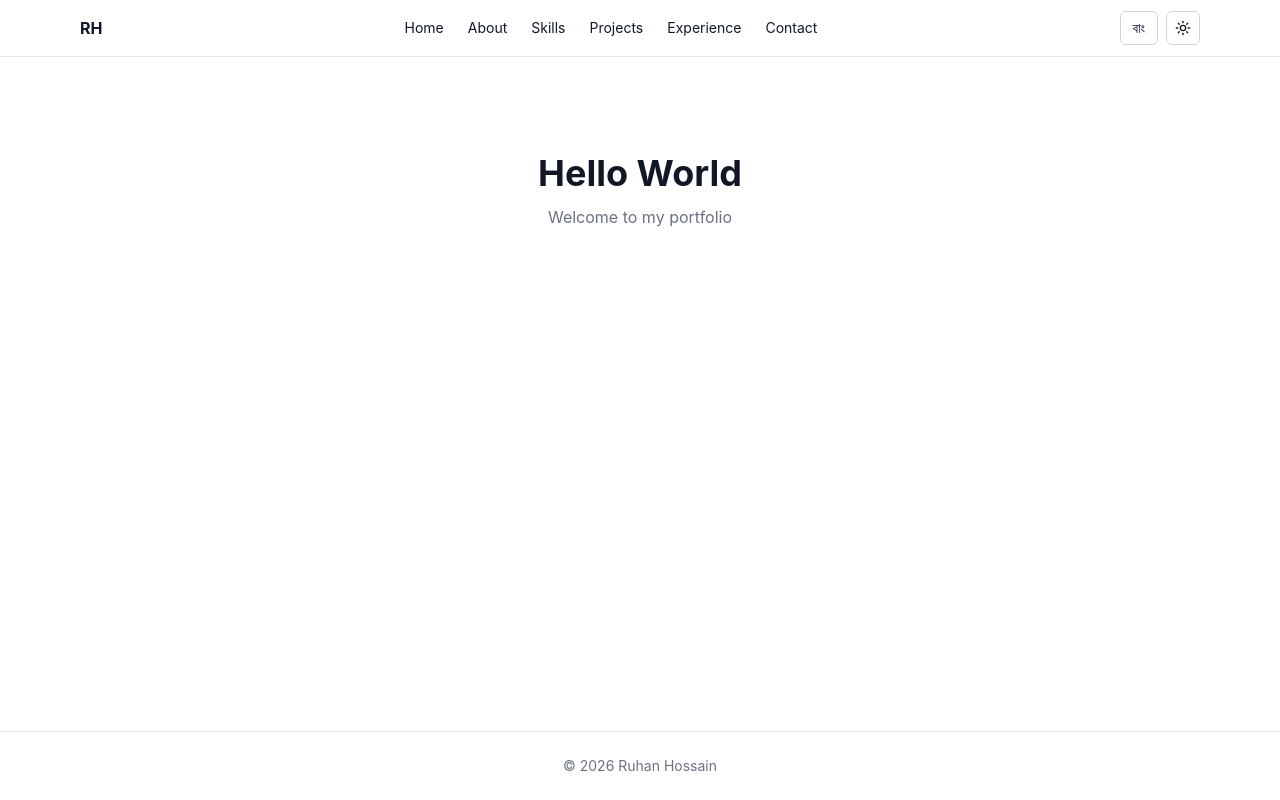
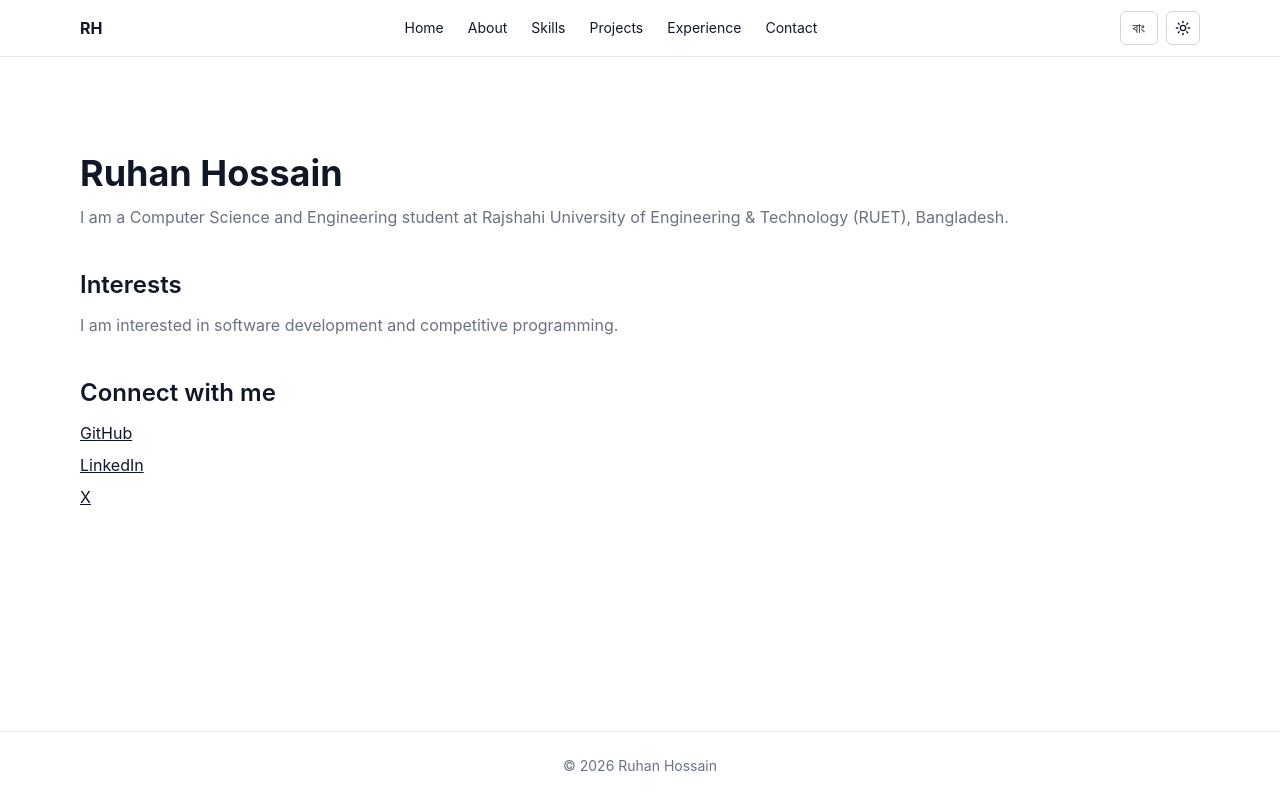
Before and after one commit to RUHAN-HOSSAIN/My-Portfolio, a React (Vite) app in the folder frontend/: page / in a window 1280 px wide. Built offline with nearby package versions, Linux system fonts and the light colour scheme.

Commit message:
seo, kichu data home aa add korlam jeno seo te help hoi!!

```diff
--- a/frontend/src/i18n/locales/bn.json
+++ b/frontend/src/i18n/locales/bn.json
@@ -1,5 +1,11 @@
 {
   "nav": { "home": "হোম", "about": "আমার সম্পর্কে", "skills": "দক্ষতা", "projects": "প্রজেক্ট", "experience": "অভিজ্ঞতা", "contact": "যোগাযোগ" },
-  "home": { "greeting": "হ্যালো ওয়ার্ল্ড", "subtitle": "আমার পোর্টফোলিওতে স্বাগতম" },
+  "home": {
+    "name": "রুহান হোসেন (Ruhan Hossain)",
+    "intro": "আমি রাজশাহী ইউনিভার্সিটি অব ইঞ্জিনিয়ারিং অ্যান্ড টেকনোলজি (RUET), বাংলাদেশের কম্পিউটার সায়েন্স অ্যান্ড ইঞ্জিনিয়ারিং বিভাগের একজন শিক্ষার্থী।",
+    "interestsTitle": "আগ্রহের ক্ষেত্র",
+    "interests": "সফটওয়্যার ডেভেলপমেন্ট এবং কম্পিটিটিভ প্রোগ্রামিংয়ে আমার আগ্রহ রয়েছে।",
+    "connectTitle": "যোগাযোগ ও প্রোফাইল"
+  },
   "common": { "notFound": "পেজটি পাওয়া যায়নি" }
 }
--- a/frontend/src/i18n/locales/en.json
+++ b/frontend/src/i18n/locales/en.json
@@ -1,5 +1,11 @@
 {
   "nav": { "home": "Home", "about": "About", "skills": "Skills", "projects": "Projects", "experience": "Experience", "contact": "Contact" },
-  "home": { "greeting": "Hello World", "subtitle": "Welcome to my portfolio" },
+  "home": {
+    "name": "Ruhan Hossain",
+    "intro": "I am a Computer Science and Engineering student at Rajshahi University of Engineering & Technology (RUET), Bangladesh.",
+    "interestsTitle": "Interests",
+    "interests": "I am interested in software development and competitive programming.",
+    "connectTitle": "Connect with me"
+  },
   "common": { "notFound": "Page not found" }
 }
--- a/frontend/src/pages/Home.tsx
+++ b/frontend/src/pages/Home.tsx
@@ -3,9 +3,46 @@ import { useTranslation } from 'react-i18next'
 export default function Home() {
   const { t } = useTranslation()
   return (
-    <section className="mx-auto max-w-6xl px-4 py-24 text-center">
-      <h1 className="text-4xl font-bold font-sans">{t('home.greeting')}</h1>
-      <p className="mt-3 text-gray-500 dark:text-gray-400">{t('home.subtitle')}</p>
+    <section className="mx-auto max-w-6xl px-4 py-24">
+      <h1 className="text-4xl font-bold font-sans">{t('home.name')}</h1>
+      <p className="mt-3 text-gray-500 dark:text-gray-400">{t('home.intro')}</p>
+
+      <h2 className="mt-10 text-2xl font-semibold">{t('home.interestsTitle')}</h2>
+      <p className="mt-3 text-gray-500 dark:text-gray-400">{t('home.interests')}</p>
+
+      <h2 className="mt-10 text-2xl font-semibold">{t('home.connectTitle')}</h2>
+      <ul className="mt-3 space-y-2">
+        <li>
+          <a
+            href="https://github.com/RUHAN-HOSSAIN"
+            target="_blank"
+            rel="noreferrer"
+            className="underline"
+          >
+            GitHub
+          </a>
+        </li>
+        <li>
+          <a
+            href="https://www.linkedin.com/in/ruhan-hossain-61a8572b9"
+            target="_blank"
+            rel="noreferrer"
+            className="underline"
+          >
+            LinkedIn
+          </a>
+        </li>
+        <li>
+          <a
+            href="https://x.com/RuhanHossain795"
+            target="_blank"
+            rel="noreferrer"
+            className="underline"
+          >
+            X
+          </a>
+        </li>
+      </ul>
     </section>
   )
 }
```
